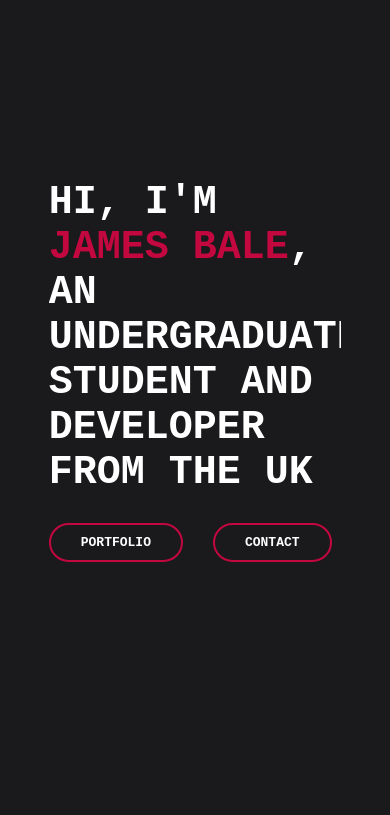
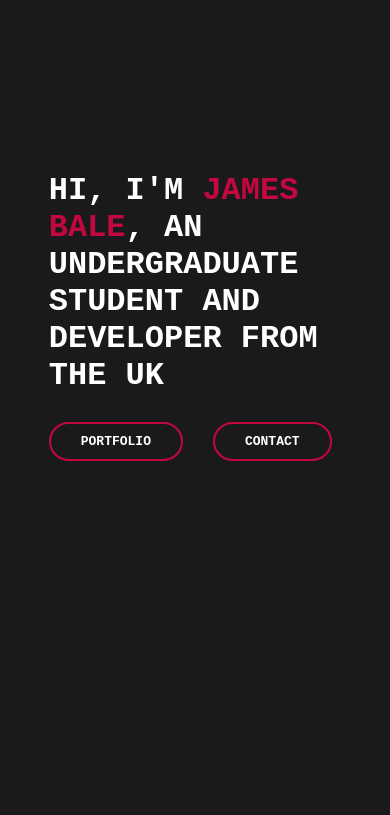
Before and after one commit to DiNitride/jamesbale.dev, a Gatsby site: page / in a window 390 px wide. Shown: the part 29-844 px from the top of the page. Built offline with nearby package versions, Linux system fonts and the light colour scheme; Gatsby itself is replaced by a stand-in of ours.

Commit message:
Mobile responsiveness

```diff
--- a/src/components/header.module.css
+++ b/src/components/header.module.css
@@ -42,7 +42,7 @@
 
 }
 
-@media only screen and (max-width: 480px) {
+@media only screen and (max-width: 680px) {
 
     .header {
         height: 100vh;
@@ -53,7 +53,7 @@
     }
 
     .splashText {
-        font-size: 30pt;
+        font-size: 24pt;
         font-weight: 800;
         padding-top: 20vh;
 
```
